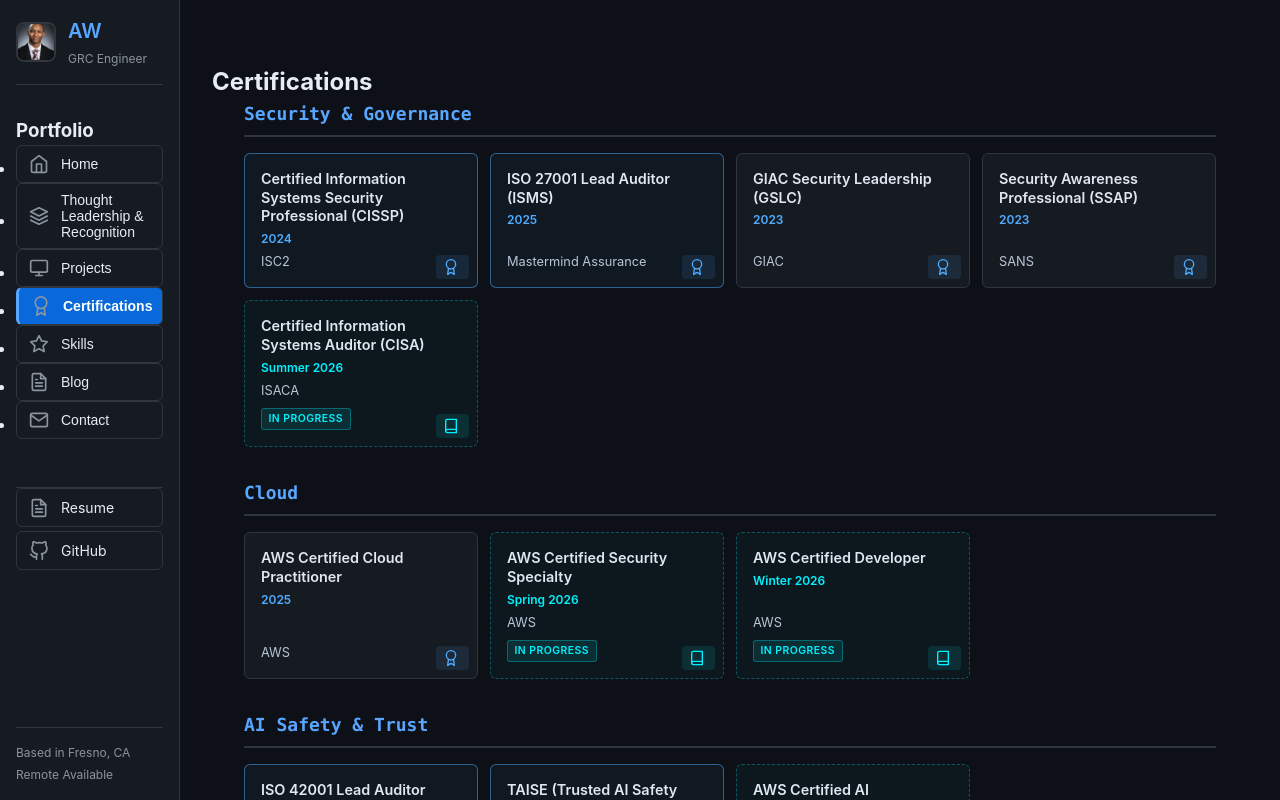
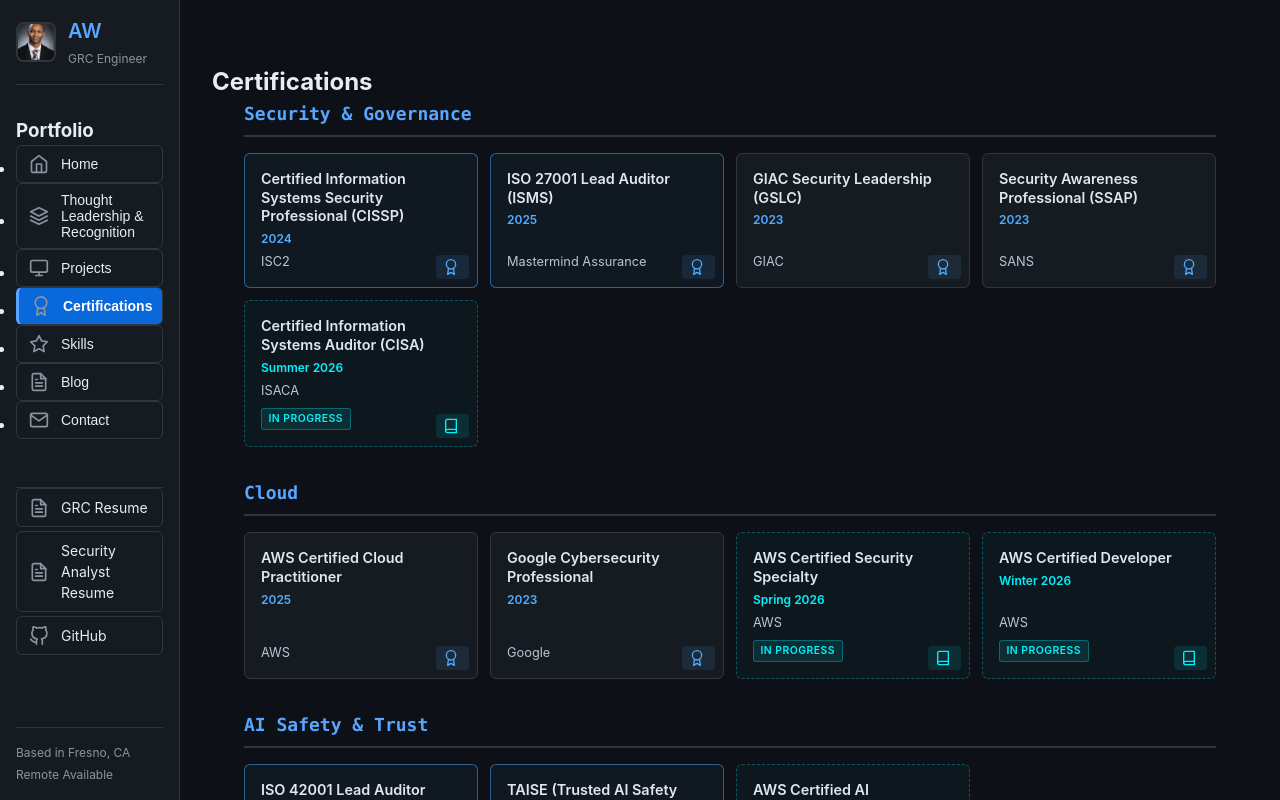
Before and after one commit to ajwill85/my_personal_website, a React (Vite) app: page / in a window 1280 px wide. Both pictures are taken after a click on the button "Certifications". Shown: the top 800 px of the page. Built offline with nearby package versions, Linux system fonts and the light colour scheme; no server answers.

Commit message:
Add Security Analyst resume link to sidebar navigation

```diff
--- a/src/components/Certifications.jsx
+++ b/src/components/Certifications.jsx
@@ -81,6 +81,13 @@
       year: '2025',
       category: 'cloud',
       certUrl: 'https://www.credly.com/badges/2d075048-9a61-43d9-8b97-58ff84aa0555'
+    },
+    {
+      name: 'Google Cybersecurity Professional',
+      issuer: 'Google',
+      year: '2023',
+      category: 'cloud',
+      certUrl: 'https://www.credly.com/badges/de8c4b08-d41d-4210-8e43-423fdcb7dd0e'
     },
     {
       name: 'AWS Certified Security Specialty',
--- a/src/components/Layout.jsx
+++ b/src/components/Layout.jsx
@@ -71,8 +71,8 @@
       route: 'home',
       icon: (
         <svg width="20" height="20" viewBox="0 0 24 24" fill="none" stroke="currentColor" strokeWidth="2" strokeLinecap="round" strokeLinejoin="round">
-          <path d="M3 9l9-7 9 7v11a2 2 0 01-2 2H5a2 2 0 01-2-2z"/>
-          <polyline points="9 22 9 12 15 12 15 22"/>
+          <path d="M3 9l9-7 9 7v11a2 2 0 01-2 2H5a2 2 0 01-2-2z" />
+          <polyline points="9 22 9 12 15 12 15 22" />
         </svg>
       )
     },
@@ -81,8 +81,8 @@
       route: 'experience',
       icon: (
         <svg width="20" height="20" viewBox="0 0 24 24" fill="none" stroke="currentColor" strokeWidth="2" strokeLinecap="round" strokeLinejoin="round">
-          <path d="M12 2L2 7l10 5 10-5-10-5z"/>
-          <path d="M2 17l10 5 10-5M2 12l10 5 10-5"/>
+          <path d="M12 2L2 7l10 5 10-5-10-5z" />
+          <path d="M2 17l10 5 10-5M2 12l10 5 10-5" />
         </svg>
       )
     },
@@ -91,9 +91,9 @@
       route: 'projects',
       icon: (
         <svg width="20" height="20" viewBox="0 0 24 24" fill="none" stroke="currentColor" strokeWidth="2" strokeLinecap="round" strokeLinejoin="round">
-          <rect x="2" y="3" width="20" height="14" rx="2" ry="2"/>
-          <line x1="8" y1="21" x2="16" y2="21"/>
-          <line x1="12" y1="17" x2="12" y2="21"/>
+          <rect x="2" y="3" width="20" height="14" rx="2" ry="2" />
+          <line x1="8" y1="21" x2="16" y2="21" />
+          <line x1="12" y1="17" x2="12" y2="21" />
         </svg>
       )
     },
@@ -102,8 +102,8 @@
       route: 'certifications',
       icon: (
         <svg width="20" height="20" viewBox="0 0 24 24" fill="none" stroke="currentColor" strokeWidth="2" strokeLinecap="round" strokeLinejoin="round">
-          <circle cx="12" cy="8" r="7"/>
-          <polyline points="8.21 13.89 7 23 12 20 17 23 15.79 13.88"/>
+          <circle cx="12" cy="8" r="7" />
+          <polyline points="8.21 13.89 7 23 12 20 17 23 15.79 13.88" />
         </svg>
       )
     },
@@ -112,7 +112,7 @@
       route: 'skills',
       icon: (
         <svg width="20" height="20" viewBox="0 0 24 24" fill="none" stroke="currentColor" strokeWidth="2" strokeLinecap="round" strokeLinejoin="round">
-          <polygon points="12 2 15.09 8.26 22 9.27 17 14.14 18.18 21.02 12 17.77 5.82 21.02 7 14.14 2 9.27 8.91 8.26 12 2"/>
+          <polygon points="12 2 15.09 8.26 22 9.27 17 14.14 18.18 21.02 12 17.77 5.82 21.02 7 14.14 2 9.27 8.91 8.26 12 2" />
         </svg>
       )
     },
@@ -121,11 +121,11 @@
       route: 'blog',
       icon: (
         <svg width="20" height="20" viewBox="0 0 24 24" fill="none" stroke="currentColor" strokeWidth="2" strokeLinecap="round" strokeLinejoin="round">
-          <path d="M14 2H6a2 2 0 00-2 2v16a2 2 0 002 2h12a2 2 0 002-2V8z"/>
-          <polyline points="14 2 14 8 20 8"/>
-          <line x1="16" y1="13" x2="8" y2="13"/>
-          <line x1="16" y1="17" x2="8" y2="17"/>
-          <polyline points="10 9 9 9 8 9"/>
+          <path d="M14 2H6a2 2 0 00-2 2v16a2 2 0 002 2h12a2 2 0 002-2V8z" />
+          <polyline points="14 2 14 8 20 8" />
+          <line x1="16" y1="13" x2="8" y2="13" />
+          <line x1="16" y1="17" x2="8" y2="17" />
+          <polyline points="10 9 9 9 8 9" />
         </svg>
       )
     },
@@ -134,8 +134,8 @@
       route: 'contact',
       icon: (
         <svg width="20" height="20" viewBox="0 0 24 24" fill="none" stroke="currentColor" strokeWidth="2" strokeLinecap="round" strokeLinejoin="round">
-          <path d="M4 4h16c1.1 0 2 .9 2 2v12c0 1.1-.9 2-2 2H4c-1.1 0-2-.9-2-2V6c0-1.1.9-2 2-2z"/>
-          <polyline points="22,6 12,13 2,6"/>
+          <path d="M4 4h16c1.1 0 2 .9 2 2v12c0 1.1-.9 2-2 2H4c-1.1 0-2-.9-2-2V6c0-1.1.9-2 2-2z" />
+          <polyline points="22,6 12,13 2,6" />
         </svg>
       )
     }
@@ -190,14 +190,29 @@
             className="quick-link">
             <span className="nav-icon">
               <svg width="20" height="20" viewBox="0 0 24 24" fill="none" stroke="currentColor" strokeWidth="2" strokeLinecap="round" strokeLinejoin="round">
-                <path d="M14 2H6a2 2 0 00-2 2v16a2 2 0 002 2h12a2 2 0 002-2V8z"/>
-                <polyline points="14 2 14 8 20 8"/>
-                <line x1="16" y1="13" x2="8" y2="13"/>
-                <line x1="16" y1="17" x2="8" y2="17"/>
-                <polyline points="10 9 9 9 8 9"/>
+                <path d="M14 2H6a2 2 0 00-2 2v16a2 2 0 002 2h12a2 2 0 002-2V8z" />
+                <polyline points="14 2 14 8 20 8" />
+                <line x1="16" y1="13" x2="8" y2="13" />
+                <line x1="16" y1="17" x2="8" y2="17" />
+                <polyline points="10 9 9 9 8 9" />
               </svg>
             </span>
-            <span className="nav-text">Resume</span>
+            <span className="nav-text">GRC Resume</span>
+          </a>
+          <a href="/resume/Akeem_Williams_Security_Analyst.pdf"
+            target="_blank"
+            rel="noopener noreferrer"
+            className="quick-link">
+            <span className="nav-icon">
+              <svg width="20" height="20" viewBox="0 0 24 24" fill="none" stroke="currentColor" strokeWidth="2" strokeLinecap="round" strokeLinejoin="round">
+                <path d="M14 2H6a2 2 0 00-2 2v16a2 2 0 002 2h12a2 2 0 002-2V8z" />
+                <polyline points="14 2 14 8 20 8" />
+                <line x1="16" y1="13" x2="8" y2="13" />
+                <line x1="16" y1="17" x2="8" y2="17" />
+                <polyline points="10 9 9 9 8 9" />
+              </svg>
+            </span>
+            <span className="nav-text">Security Analyst Resume</span>
           </a>
           <a href="https://github.com/ajwill85"
             target="_blank"
@@ -205,7 +220,7 @@
             className="quick-link">
             <span className="nav-icon">
               <svg width="20" height="20" viewBox="0 0 24 24" fill="none" stroke="currentColor" strokeWidth="2" strokeLinecap="round" strokeLinejoin="round">
-                <path d="M9 19c-5 1.5-5-2.5-7-3m14 6v-3.87a3.37 3.37 0 00-.94-2.61c3.14-.35 6.44-1.54 6.44-7A5.44 5.44 0 0020 4.77 5.07 5.07 0 0019.91 1S18.73.65 16 2.48a13.38 13.38 0 00-7 0C6.27.65 5.09 1 5.09 1A5.07 5.07 0 005 4.77a5.44 5.44 0 00-1.5 3.78c0 5.42 3.3 6.61 6.44 7A3.37 3.37 0 009 18.13V22"/>
+                <path d="M9 19c-5 1.5-5-2.5-7-3m14 6v-3.87a3.37 3.37 0 00-.94-2.61c3.14-.35 6.44-1.54 6.44-7A5.44 5.44 0 0020 4.77 5.07 5.07 0 0019.91 1S18.73.65 16 2.48a13.38 13.38 0 00-7 0C6.27.65 5.09 1 5.09 1A5.07 5.07 0 005 4.77a5.44 5.44 0 00-1.5 3.78c0 5.42 3.3 6.61 6.44 7A3.37 3.37 0 009 18.13V22" />
               </svg>
             </span>
             <span className="nav-text">GitHub</span>
```
Lines whose indentation alone changed are shown as unchanged.
